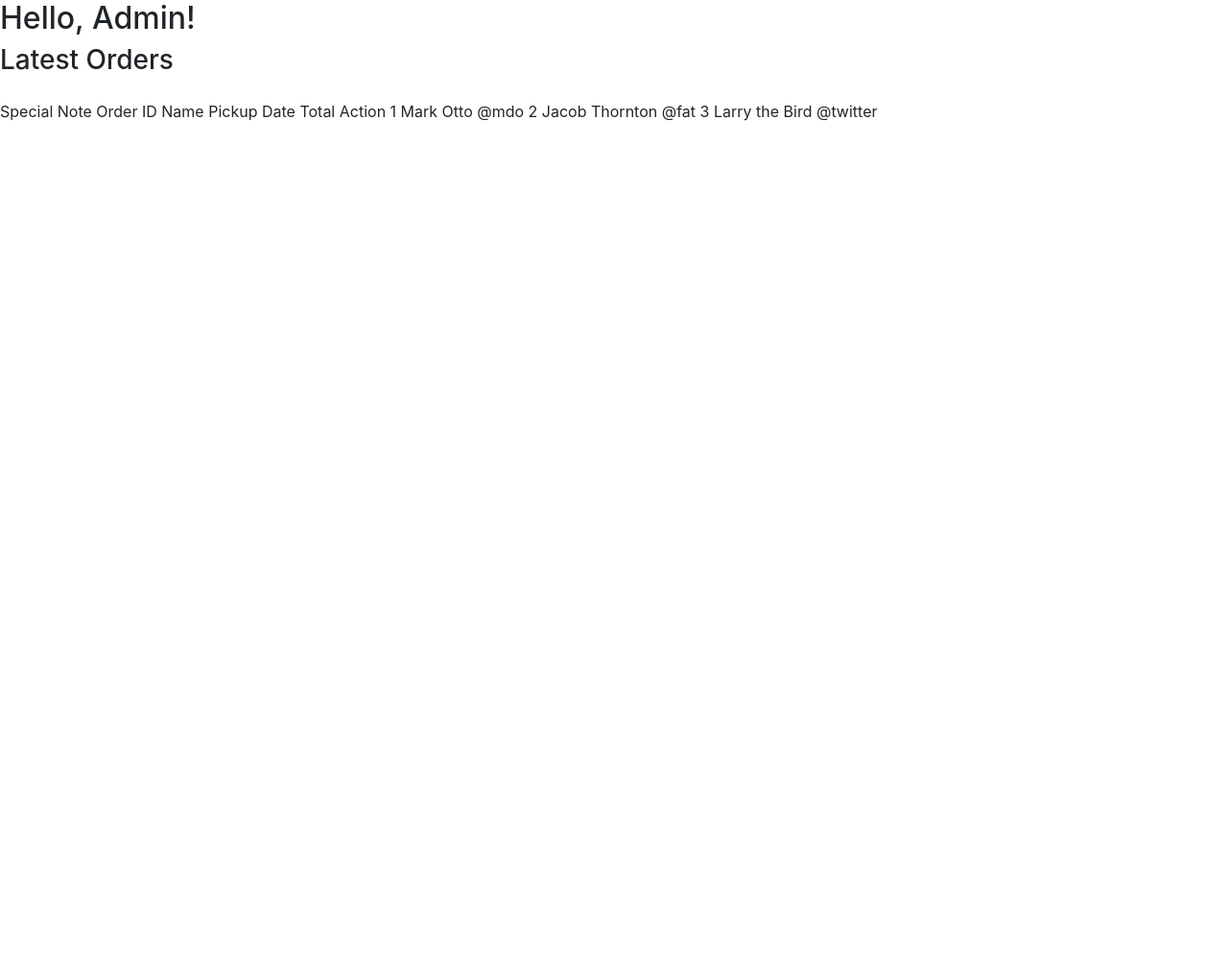
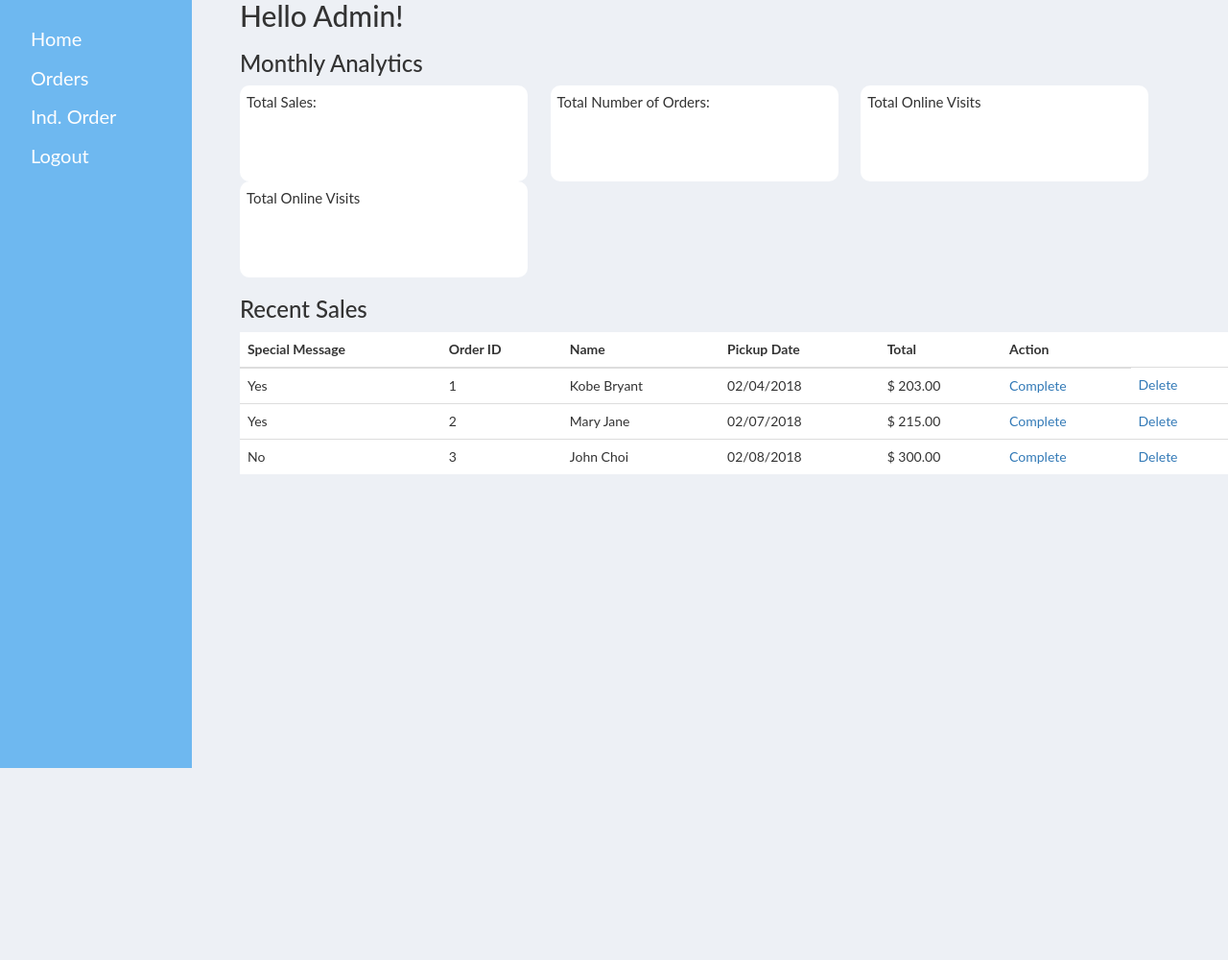
Before and after one commit to sameeoh/bubble, a Django app: template bubble/apps/main/templates/main/admin.html in a window 1280 px wide. Shown: the whole page at 96% size. Before the commit the page ends 126 px from the top, so only its background shows below. Run offline with Django 3.2, Linux system fonts and the light colour scheme; the template is opened without the code that fills it, so the values that code supplies are empty; some libraries are stand-ins or nearby versions.

Commit message:
Add html templates for admin and orderinfo

```diff
--- a/bubble/apps/main/templates/main/admin.html
+++ b/bubble/apps/main/templates/main/admin.html
@@ -3,44 +3,152 @@
 <head>
     <meta charset="UTF-8">
     <meta name="viewport" content="width=device-width, initial-scale=1.0">
+    <meta name="viewport" content="width = device-width, initial-scale = 1">
     <meta http-equiv="X-UA-Compatible" content="ie=edge">
-    <link href="https://maxcdn.bootstrapcdn.com/bootstrap/4.0.0/css/bootstrap.min.css" rel="stylesheet" integrity="sha384-Gn5384xqQ1aoWXA+058RXPxPg6fy4IWvTNh0E263XmFcJlSAwiGgFAW/dAiS6JXm" crossorigin="anonymous">
-    <title>Administration</title>
+    {% load static %}
+    <link rel="stylesheet" href="{% static 'bubble_j/css/main.css' %}" media="screen" title="no title"  charset="utf-8">
+    <link rel="stylesheet" href="https://maxcdn.bootstrapcdn.com/bootstrap/3.3.7/css/bootstrap.min.css">
+    <title>Admin</title>
+    <style>
+        body {
+            font-family: "Lato", sans-serif;
+        }
+
+        .wrapper{
+            background-color: #EDF0F5;
+            height: 1000px;
+
+        }
+
+        .sidenav {
+            height: 100%;
+            width: 200px;
+            position: fixed;
+            z-index: 1;
+            top: 0;
+            left: 0;
+            background-color: rgb(110, 184, 240);
+            overflow-x: hidden;
+            padding-top: 20px;
+        }
+
+        .sidenav a {
+            padding: 6px 6px 6px 32px;
+            text-decoration: none;
+            font-size: 20px;
+            color: #fffefe;
+            display: block;
+        }
+
+        .sidenav a:hover {
+            color: #111111;
+        }
+
+        .main {
+            margin-left: 250px; /* Same as the width of the sidenav */
+        }
+
+        .sales {
+            margin-right: 20px;
+            border: onset rgb(180, 178, 178);
+            border-width: 1px;
+            border-radius: 10px;
+            width: 300px;
+            height: 100px;
+            display: inline-block;
+            padding: 7px;
+            font-size: 15px;
+            background-color: white;
+        }
+
+        h2{
+            margin-top: 0px;
+        }
+
+        .table{
+            background-color: white;
+        }
+
+        @media screen and (max-height: 450px) {
+            .sidenav {padding-top: 15px;}
+            .sidenav a {font-size: 15px;}
+        }
+        </style>
 </head>
+
 <body>
-    <h2>Hello, Admin!</h2>
-    <h3>Latest Orders</h3>
-    <table class="table"></table>
-    <thead>
+<div class="wrapper">
+<div class="sidenav">
+  <a href="#">Home</a>
+  <a href="#">Orders</a>
+  <a href="#">Ind. Order</a>
+  <a href="/logout">Logout</a>
+</div>
+
+<div class="main">
+    <h2>Hello Admin!</h2>
+    <h3>Monthly Analytics</h3>
+            <div class="sales">
+                <p>Total Sales:</p>
+            </div>
+            <div class="sales">
+                <p>Total Number of Orders:</p>
+            </div>
+            <div class="sales">
+                <p>Total Online Visits</p>
+            </div>
+            <div class="sales">
+                <p>Total Online Visits</p>
+            </div>
+
+    <h3>Recent Sales</h3>
+    <table class="table table-hover">
+        <thead>
         <tr>
-            <th scope="col">Special Note</th>
-            <th scope="col">Order ID</th>
-            <th scope="col">Name</th>
-            <th scope="col">Pickup Date</th>
-            <th scope="col">Total</th>
-            <th scope="col">Action</th>
+            <th>Special Message</th>
+            <th>Order ID</th>
+            <th><a href="/orderinfo"></a> Name</th>
+            <th>Pickup Date</th>
+            <th>Total</th>
+            <th>Action</th>
         </tr>
         </thead>
         <tbody>
         <tr>
-            <th scope="row">1</th>
-            <td>Mark</td>
-            <td>Otto</td>
-            <td>@mdo</td>
+            <td>Yes</td>
+            <td>1</td>
+            <td>Kobe Bryant</td>
+            <td>02/04/2018</td>
+            <td>$ 203.00</td>
+            <td><a href="#">Complete</a></td>
+            <td><a href="#">Delete</a></td>
+
         </tr>
         <tr>
-            <th scope="row">2</th>
-            <td>Jacob</td>
-            <td>Thornton</td>
-            <td>@fat</td>
+            <td>Yes</td>
+            <td>2</td>
+            <td>Mary Jane</td>
+            <td>02/07/2018</td>
+            <td>$ 215.00</td>
+            <td><a href="#">Complete</a></td>
+            <td><a href="#">Delete</a></td>
         </tr>
         <tr>
-            <th scope="row">3</th>
-            <td>Larry</td>
-            <td>the Bird</td>
-            <td>@twitter</td>
+            <td>No</td>
+            <td>3</td>
+            <td>John Choi</td>
+            <td>02/08/2018</td>
+            <td>$ 300.00</td>
+            <td><a href="#">Complete</a></td>
+            <td><a href="#">Delete</a></td>
         </tr>
         </tbody>
+        </table>
+</div>
+</div>
 
 </body>
+<script src="https://ajax.googleapis.com/ajax/libs/jquery/2.1.3/jquery.min.js"></script>
+<script src="https://maxcdn.bootstrapcdn.com/bootstrap/3.3.5/js/bootstrap.min.js"></script>
+</body>
 </html>
--- a/bubble/apps/main/urls.py
+++ b/bubble/apps/main/urls.py
@@ -22,5 +22,7 @@ urlpatterns = [
     url(r'^checkout$', views.checkout),
     #redirect to admin page
     url(r'^admin$', views.admin),
+    url(r'^orderinfo$', views.orderinfo),
+    # url(r'^orderinfo/(?P<id>\d+$', views.orderinfo)
 
 ]
```
Also changed, not shown: bubble/apps/main/templates/main/orderinfo.html (added, +141 -0 lines), bubble/apps/main/views.py (+10 -1 lines).
